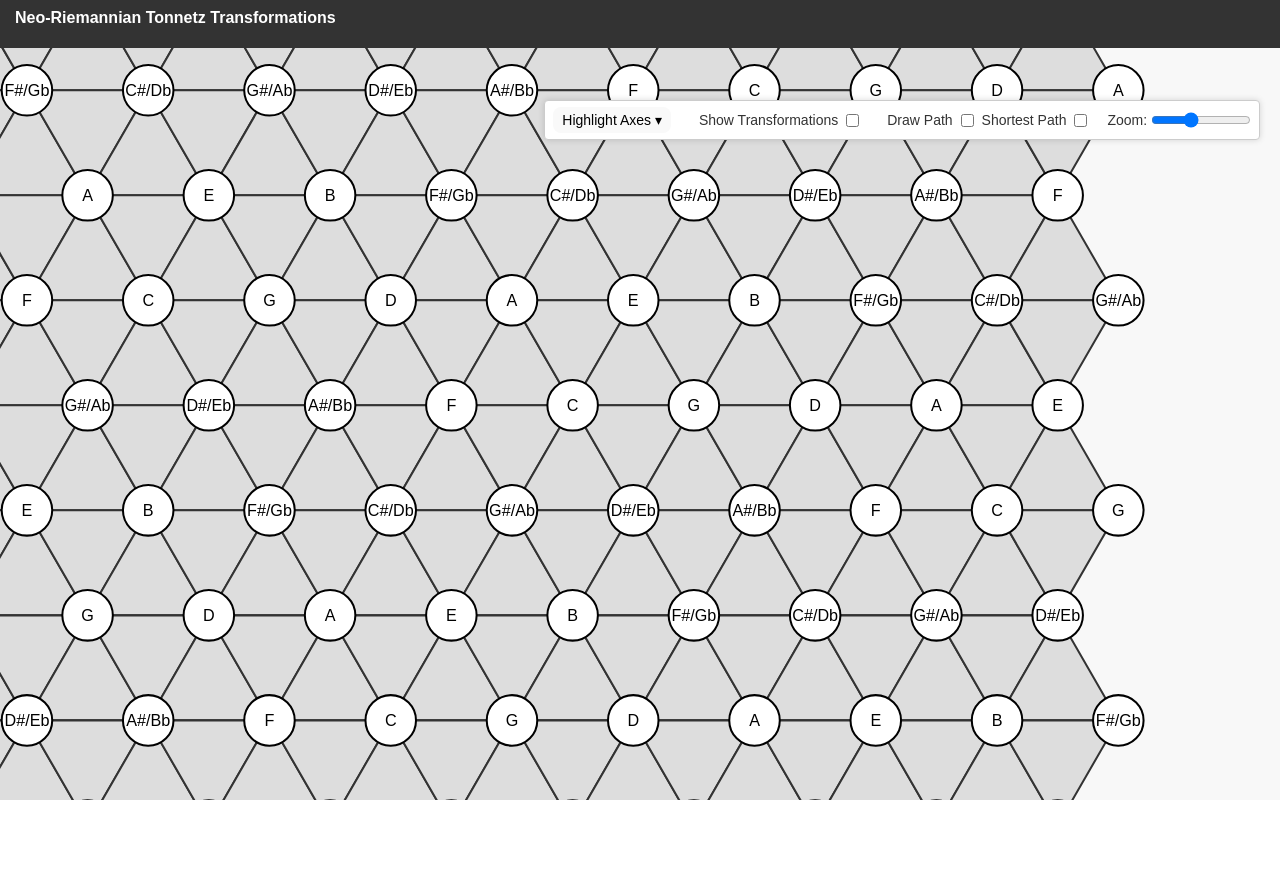
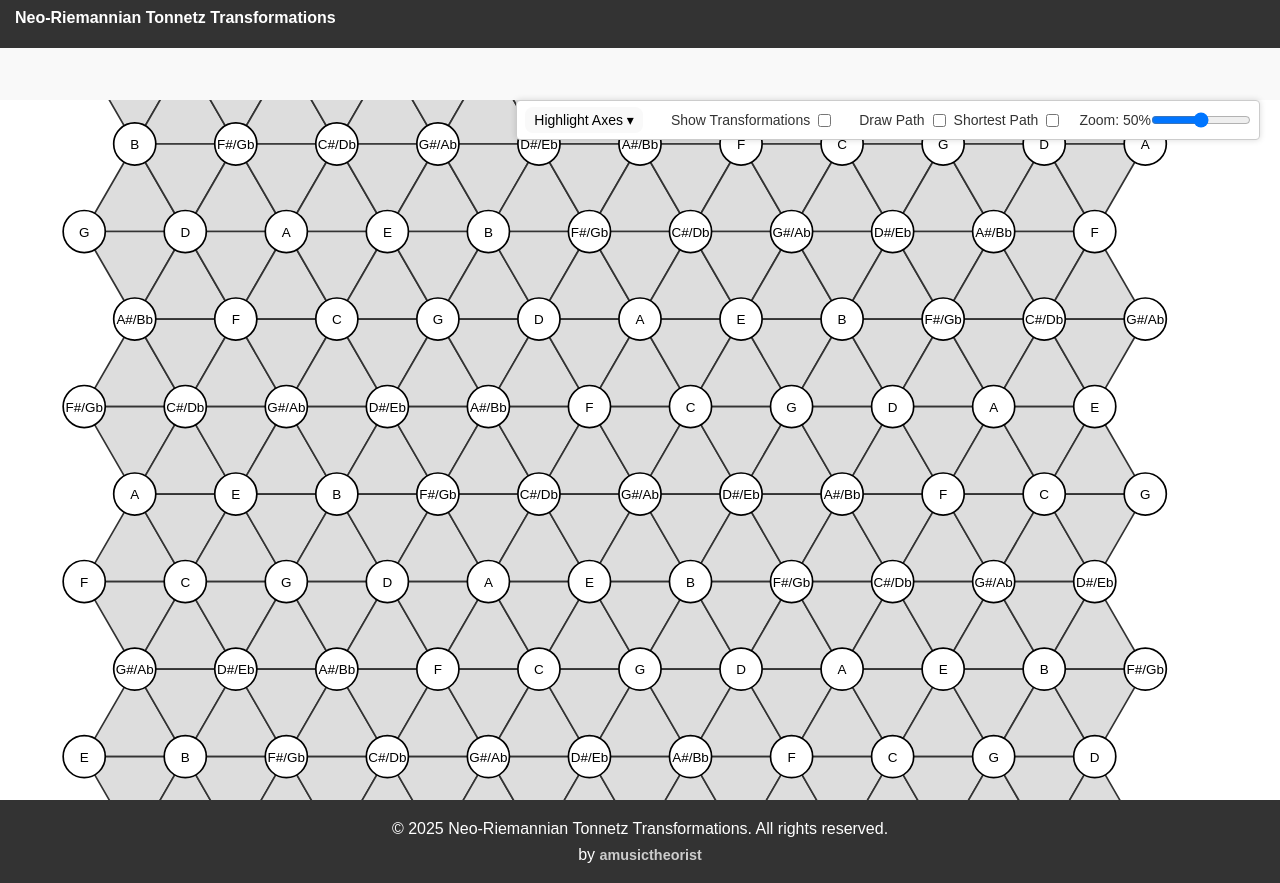
Before and after one commit to amusictheorist/tonnetz-webapp, a React (Vite) app: page / in a window 1280 px wide. Before the commit the page ends 800 px from the top, so only its background shows below. Built offline with nearby package versions, Linux system fonts and the light colour scheme.

Commit message:
tweak zoom controls

```diff
--- a/src/components/TriangleGrid.tsx
+++ b/src/components/TriangleGrid.tsx
@@ -1,4 +1,4 @@
-import { useEffect, useMemo, useState } from "react";
+import { useEffect, useMemo, useRef, useState } from "react";
 import { Triangle, PCNode, TransformationMap, HighlightAxes } from "../types/types";
 import { generateTriangleGrid, gridWidth, gridHeight, ROWS, COLS } from "../utils/triangleGrid";
 import { useInteraction } from "../context/InteractionContext";
@@ -20,10 +20,22 @@ export const TriangleGrid = () => {
   const [highlightAxes, setHighlightAxes] = useState<HighlightAxes>({
     fifths: false,
     minorThirds: false,
-    majorThirds: false
+    majorThirds: false,
   });
-  const { selectedIds, toggleSelection, clearSelection, mode, path, setPath, shortestPaths } = useInteraction();
-  const [zoom, setZoom] = useState(1.2);
+  const {
+    selectedIds,
+    toggleSelection,
+    clearSelection,
+    mode,
+    path,
+    setPath,
+    shortestPaths,
+  } = useInteraction();
+  const minZoom = 0.5;
+  const maxZoom = 1.5;
+  const midZoom = (minZoom + maxZoom) / 2;
+  const [zoom, setZoom] = useState(midZoom);
+  const scrollRef = useRef<HTMLDivElement>(null);
 
   useEffect(() => {
     const grid = generateTriangleGrid(ROWS, COLS);
@@ -32,22 +44,28 @@ export const TriangleGrid = () => {
     setTransformationMap(generateTransformationMap(grid));
   }, []);
 
+  useEffect(() => {
+    const node = scrollRef.current;
+    if (node) {
+      node.scrollTop = (node.scrollHeight - node.clientHeight) / 2;
+    }
+  }, []);
+
   const { fifths, majorThirds, minorThirds } = useMemo(() => {
     return {
       fifths: groupLinesByAxis(pcNodes, AXES.fifths),
       majorThirds: groupLinesByAxis(pcNodes, AXES.majorThirds),
-      minorThirds: groupLinesByAxis(pcNodes, AXES.minorThirds)
-    }
+      minorThirds: groupLinesByAxis(pcNodes, AXES.minorThirds),
+    };
   }, [pcNodes]);
 
   return (
     <div
       style={{
-        position: "absolute",
         width: "100vw",
         height: "100vh",
-        backgroundColor: "#f8f8f8",
-        overflow: "auto",
+        overflow: "hidden",
+        position: "relative",
       }}
     >
       {/* Control Panel */}
@@ -68,14 +86,19 @@ export const TriangleGrid = () => {
           boxShadow: "0 0 6px rgba(0, 0, 0, 0.15)",
         }}
       >
-        {/* Dropdown for axes controls */}
         <AxisDropdown
           selectedAxes={highlightAxes}
           setSelectedAxes={setHighlightAxes}
         />
 
-        {/* Show Transformations checkbox */}
-        <label style={{ display: "flex", alignItems: "center", gap: "8px", padding: "4px 8px" }}>
+        <label
+          style={{
+            display: "flex",
+            alignItems: "center",
+            gap: "8px",
+            padding: "4px 8px",
+          }}
+        >
           Show Transformations
           <input
             type="checkbox"
@@ -84,7 +107,7 @@ export const TriangleGrid = () => {
           />
         </label>
 
-        {showTransformations  && mode === 'select' && (
+        {showTransformations && mode === "select" && (
           <button
             onClick={clearSelection}
             style={{
@@ -105,14 +128,13 @@ export const TriangleGrid = () => {
           transformationMap={transformationMap}
         />
 
-        {/* Zoom slider */}
         <label>
-          Zoom: { }
+          Zoom: {((zoom - minZoom) / (maxZoom - minZoom) * 100).toFixed(0)}%
           <input
             style={{ width: "100px", height: "10px", cursor: "pointer" }}
             type="range"
-            min={0.7}
-            max={2}
+            min={minZoom}
+            max={maxZoom}
             step={0.01}
             value={zoom}
             onChange={(e) => setZoom(parseFloat(e.target.value))}
@@ -120,10 +142,27 @@ export const TriangleGrid = () => {
         </label>
       </div>
 
+      {/* Scrollable Container */}
+      <div
+        ref={scrollRef}
+        style={{
+          position: "absolute",
+          top: "100px",
+          bottom: 0,
+          left: 0,
+          right: 0,
+          overflowY: "auto",
+          overflowX: "hidden",
+          display: "flex",
+          justifyContent: "center",
+          alignItems: "flex-start",
+          backgroundColor: "#fff",
+        }}
+      >
         {/* SVG Grid */}
         <svg
         viewBox={`${-gridWidth / 2 - 80} ${-gridHeight / 2 - 80} ${gridWidth + 160} ${gridHeight + 160}`}
-        className="w-full h-full bg-white"
+        style={{ display: "block" }}
       >
           <defs>
             <marker
@@ -139,35 +178,36 @@ export const TriangleGrid = () => {
             </marker>
           </defs>
 
-        <g transform={`scale(${zoom})`} style={{transformOrigin: "center"}}>
-
+          <g transform={`scale(${zoom})`}>
             {/* Base Triangles */}
             {triangles.map((tri) => {
-          const isSelectMode = mode === 'select';
+              const isSelectMode = mode === "select";
 
               const isSelected = isSelectMode
                 ? selectedIds.includes(tri.id)
-            : mode === 'shortestPath'
-              ? shortestPaths.some(p => p.includes(tri.id))
+                : mode === "shortestPath"
+                ? shortestPaths.some((p) => p.includes(tri.id))
                 : path.includes(tri.id);
 
               const isAnySelected = isSelectMode
                 ? selectedIds.length > 0
-            : (mode === 'shortestPath' ? shortestPaths.length > 0 : path.length > 0);
+                : mode === "shortestPath"
+                ? shortestPaths.length > 0
+                : path.length > 0;
 
-          const opacity = isAnySelected ? (isSelected ? 1 : 0.3) : 1
+              const opacity = isAnySelected ? (isSelected ? 1 : 0.3) : 1;
 
               return (
                 <polygon
                   key={tri.id}
-              points={tri.points.map(p => p.join(",")).join(" ")}
+                  points={tri.points.map((p) => p.join(",")).join(" ")}
                   fill="#ddd"
                   stroke="#333"
                   opacity={opacity}
                   onClick={() => {
-                if (mode === 'select') {
+                    if (mode === "select") {
                       toggleSelection(tri.id);
-                } else if (mode === 'drawPath') {
+                    } else if (mode === "drawPath") {
                       if (path.length === 0 || path[path.length - 1] !== tri.id) {
                         setPath([...path, tri.id]);
                       }
@@ -175,7 +215,7 @@ export const TriangleGrid = () => {
                   }}
                   style={{ cursor: "pointer" }}
                 />
-          )
+              );
             })}
 
             {/* Axis Lines */}
@@ -187,8 +227,8 @@ export const TriangleGrid = () => {
             />
 
             {/* Transformation labels layer */}
-        {showTransformations && (
-          mode === 'select'
+            {showTransformations &&
+              (mode === "select"
                 ? selectedIds.length > 0 && (
                     <TransformationLayer
                       selectedIds={selectedIds}
@@ -202,11 +242,10 @@ export const TriangleGrid = () => {
                       triangles={triangles}
                       transformationMap={transformationMap}
                     />
-            )
-        )}
+                  ))}
 
             {/* Path layer */}
-        {['drawPath', 'shortestPath'].includes(mode) && path.length > 1 && (
+            {["drawPath", "shortestPath"].includes(mode) && path.length > 1 && (
               <PathLayer
                 path={path}
                 shortestPaths={shortestPaths}
@@ -220,5 +259,6 @@ export const TriangleGrid = () => {
           </g>
         </svg>
       </div>
+    </div>
   );
 };
```
Lines whose indentation alone changed are shown as unchanged.
